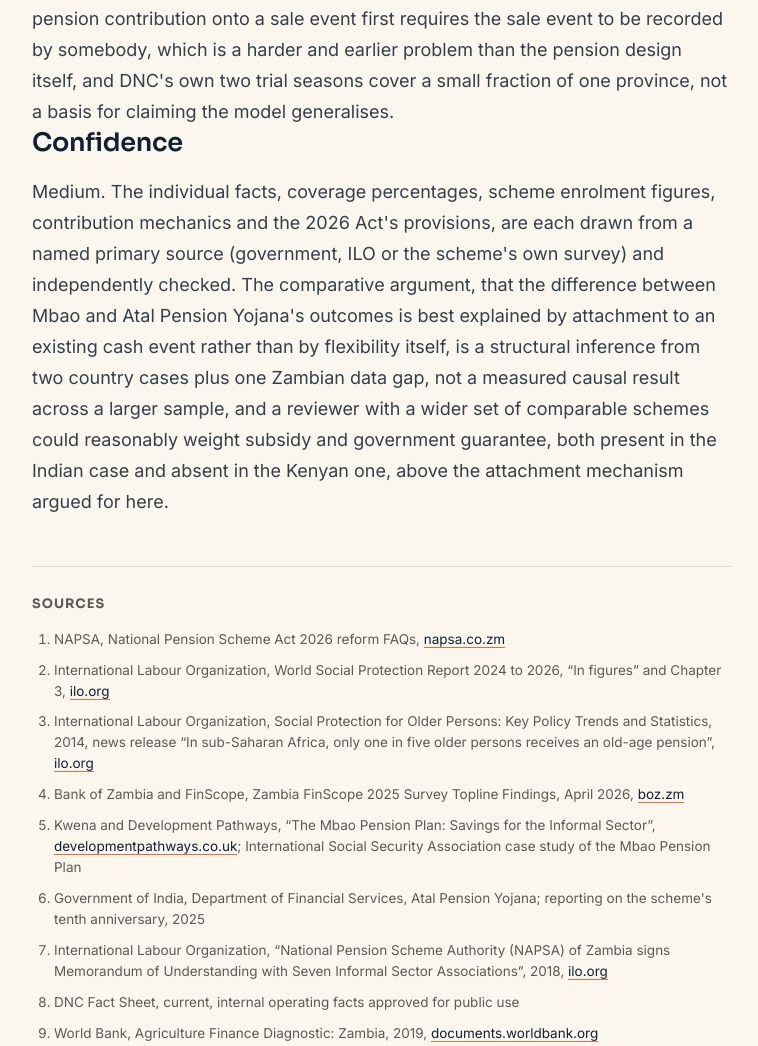
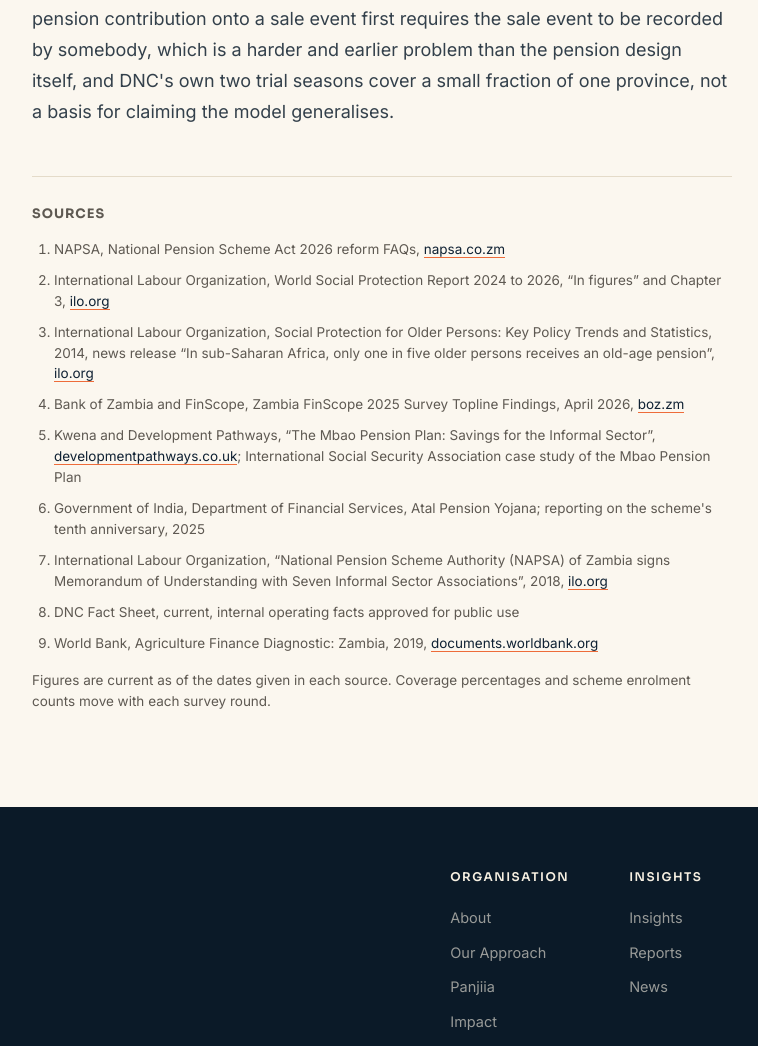
Before and after one commit to mweemba-dnc/dnc-website, a plain HTML site: page insight-pension-seasonal-farmer.html in a window 1280 px wide. Shown: the part 5403-6449 px from the top of the page, without its empty margins (258-1016 px from the left). Drawn offline with Linux system fonts and the light colour scheme.

Commit message:
Remove internal Confidence assessment from published Insights

```diff
--- a/insight-pension-seasonal-farmer.html
+++ b/insight-pension-seasonal-farmer.html
@@ -127,8 +127,7 @@
 <p>DNC&#39;s own model already anchors a financial obligation to the harvest sale rather than to a calendar date: a lean season loan is repaid in grain at the point the crop is sold, and every purchase and loan is recorded against the individual farmer.<sup class="cite"><a href="#r8">8</a></sup> That is a live example of a contribution style tied to a seasonal event rather than a drip, and it is offered here only as an illustration of the mechanism, not as evidence that the mechanism has been proven at pension scale. It has not.</p>
 <p>The honest limit of DNC&#39;s own experience is that harvest-anchored recording only works where an intermediary is already standing at the point of sale to capture it, and, on a 2019 World Bank diagnostic, under 5 percent of Zambia&#39;s small and medium scale farms had access to any institutional credit at all, under 3 percent to formal sector credit specifically, which is a proxy for how few of those farms sell through a channel that keeps any formal record of the transaction.<sup class="cite"><a href="#r9">9</a></sup> Building a pension contribution onto a sale event first requires the sale event to be recorded by somebody, which is a harder and earlier problem than the pension design itself, and DNC&#39;s own two trial seasons cover a small fraction of one province, not a basis for claiming the model generalises.</p>
 
-<h2>Confidence</h2>
-<p>Medium. The individual facts, coverage percentages, scheme enrolment figures, contribution mechanics and the 2026 Act&#39;s provisions, are each drawn from a named primary source (government, ILO or the scheme&#39;s own survey) and independently checked. The comparative argument, that the difference between Mbao and Atal Pension Yojana&#39;s outcomes is best explained by attachment to an existing cash event rather than by flexibility itself, is a structural inference from two country cases plus one Zambian data gap, not a measured causal result across a larger sample, and a reviewer with a wider set of comparable schemes could reasonably weight subsidy and government guarantee, both present in the Indian case and absent in the Kenyan one, above the attachment mechanism argued for here.</p><div class="refs"><h4>Sources</h4><ol>
+<div class="refs"><h4>Sources</h4><ol>
 <li id="r1">NAPSA, National Pension Scheme Act 2026 reform FAQs, <a href="https://www.napsa.co.zm/" target="_blank" rel="noopener">napsa.co.zm</a></li>
 <li id="r2">International Labour Organization, World Social Protection Report 2024 to 2026, &ldquo;In figures&rdquo; and Chapter 3, <a href="https://www.ilo.org/" target="_blank" rel="noopener">ilo.org</a></li>
 <li id="r3">International Labour Organization, Social Protection for Older Persons: Key Policy Trends and Statistics, 2014, news release &ldquo;In sub-Saharan Africa, only one in five older persons receives an old-age pension&rdquo;, <a href="https://www.ilo.org/" target="_blank" rel="noopener">ilo.org</a></li>
```
Also changed, not shown: insight-drought-cover-and-the-loan.html (+2 -3 lines).
